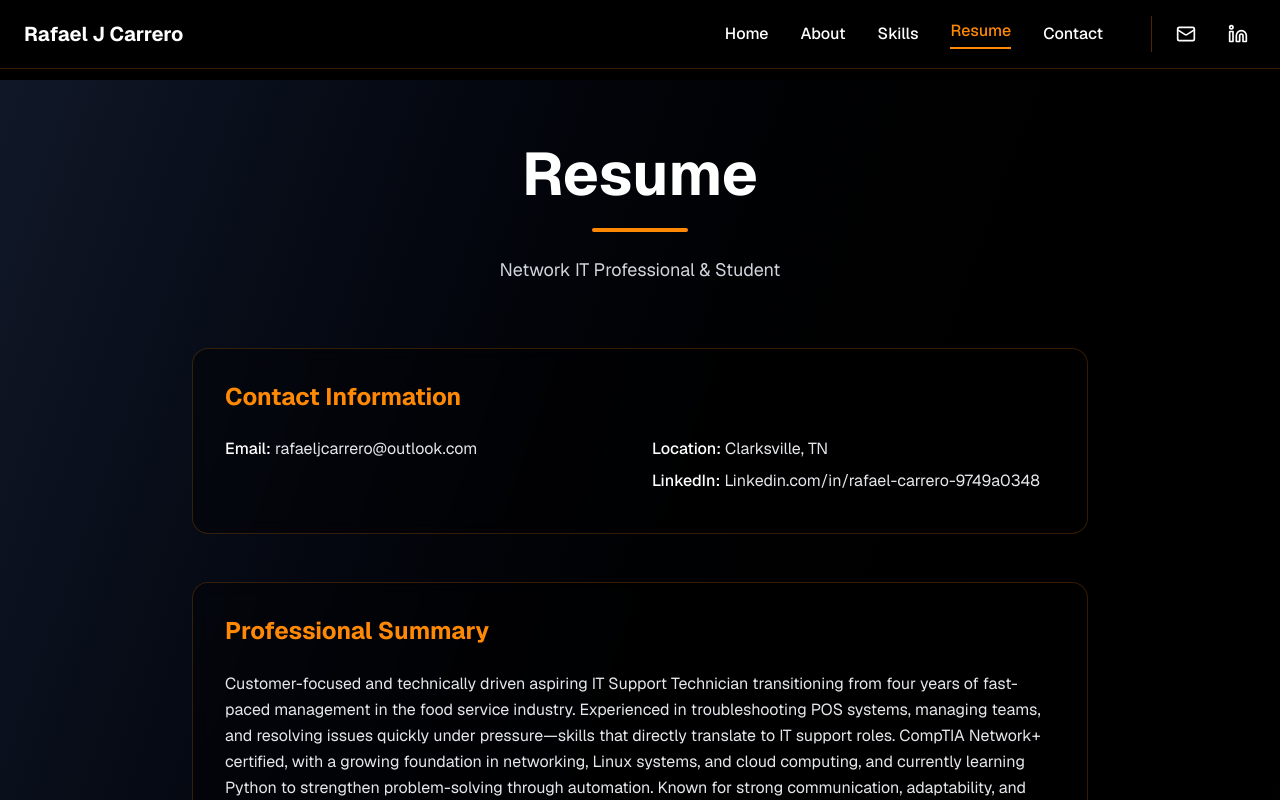
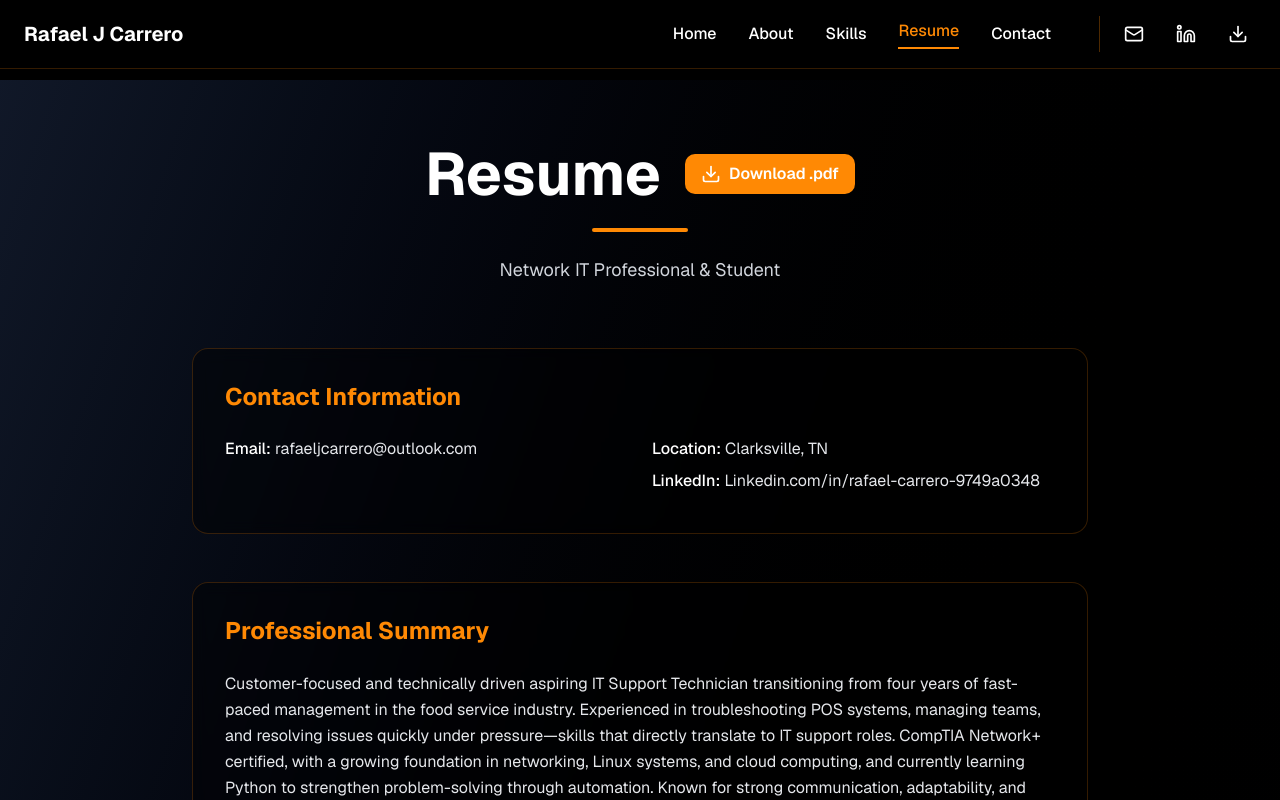
Before and after one commit to RJCarrero/Portfolio, a Next.js app: page /resume in a window 1280 px wide. Shown: the top 800 px of the page. Built offline with nearby package versions, Linux system fonts and the light colour scheme.

Commit message:
resume pdf button add on

```diff
--- a/app/resume/page.tsx
+++ b/app/resume/page.tsx
@@ -1,6 +1,6 @@
 import { PageLayout } from "@/components/page-layout"
 import { NavigationButton } from "@/components/navigation-button"
-
+import { DownloadButton } from "@/components/DownloadButton"
 interface ExperienceItemProps {
   title: string
   company: string
@@ -139,11 +139,19 @@ export default function ResumePage() {
         <div className="container mx-auto px-6 py-16">
           <div className="max-w-4xl mx-auto">
             {/* Header */}
-            <div className="text-center mb-16">
+            {/* <div className="text-center mb-16">
               <h1 className="text-5xl md:text-6xl font-bold text-white mb-6 text-balance">Resume</h1>
               <div className="w-24 h-1 bg-orange-400 mx-auto rounded-full mb-6"></div>
               <p className="text-gray-300 text-lg">Network IT Professional & Student</p>
-            </div>
+            </div> */}
+            <div className="mb-16">
+  <div className="flex flex-col items-center justify-center gap-4 md:flex-row md:justify-center md:items-center md:gap-6">
+    <h1 className="text-5xl md:text-6xl font-bold text-white text-balance">Resume</h1>
+    <DownloadButton file="/ITresume.pdf" label="Download .pdf" className="mt-2 md:mt-0" />
+  </div>
+  <div className="w-24 h-1 bg-orange-400 mx-auto rounded-full mb-6 mt-6"></div>
+  <p className="text-gray-300 text-lg text-center">Network IT Professional & Student</p>
+</div>
 
             {/* Contact Information */}
             <div className="bg-black/40 backdrop-blur-sm rounded-2xl p-8 border border-orange-400/20 mb-12">
--- /dev/null
+++ b/components/DownloadButton.tsx
@@ -0,0 +1,21 @@
+import { Download } from "lucide-react"
+
+interface DownloadButtonProps {
+  file: string
+  label?: string
+  className?: string
+}
+
+export function DownloadButton({ file, label = "Download Resume", className = "" }: DownloadButtonProps) {
+  return (
+    <a
+      href={file}
+      download
+      className={`inline-flex items-center gap-2 px-4 py-2 rounded-lg bg-orange-400 text-white font-semibold hover:bg-orange-500 transition-colors ${className}`}
+      aria-label={label}
+    >
+      <Download size={20} />
+      <span>{label}</span>
+    </a>
+  )
+}
--- a/components/header.tsx
+++ b/components/header.tsx
@@ -4,7 +4,7 @@ import Link from "next/link"
 import { cn } from "@/lib/utils"
 import { useNavigation } from "@/hooks/use-navigation"
 import { SITE_CONFIG } from "@/lib/constants"
-import { Mail, Linkedin } from "lucide-react"
+import { Mail, Linkedin, Download } from "lucide-react"
 
 export function Header() {
   const { isMenuOpen, toggleMenu, closeMenu, isActiveRoute, navItems } = useNavigation()
@@ -49,6 +49,16 @@ export function Header() {
               >
                 <Linkedin size={20} />
               </Link>
+            {/* pdf button for resume */}
+              <Link
+                href="./Itresume.pdf"
+                download
+                className="text-white hover:text-orange-400 transition-colors duration-300 p-2 hover:bg-orange-400/10 rounded-full"
+                aria-label="Download Resume PDF"
+              >
+              <Download size= {20} />
+              </Link>
+            {/* pdf button for resume */}
             </div>
           </nav>
 
@@ -118,6 +128,17 @@ export function Header() {
                 >
                   <Linkedin size={20} />
                 </Link>
+              {/* mobile pdf button */}
+                <Link
+                  href="/ITresume.pdf"
+                  download
+                  onClick={closeMenu}
+                  className="text-white hover:text-orange-400 transition-colors duration-300 p-2 hover:bg-orange-400/10 rounded-full"
+                  aria-label="Download Resume PDF"
+                    >
+                <Download size={20} />
+                </Link>
+              {/* mobile pdf button */}
               </div>
             </div>
           </nav>
```
Also changed, not shown: 1 other file (tests, documents, lock files or other folders).
